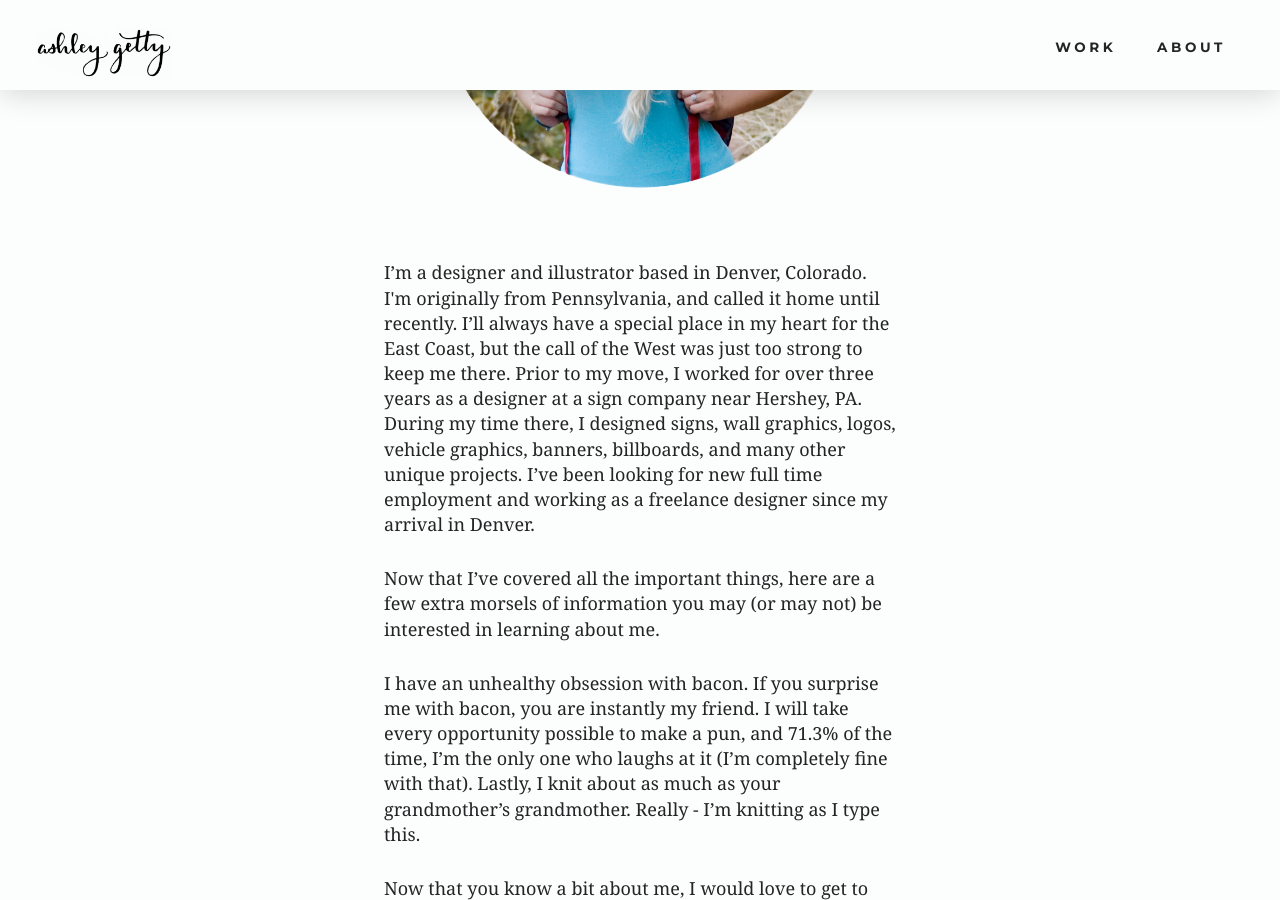
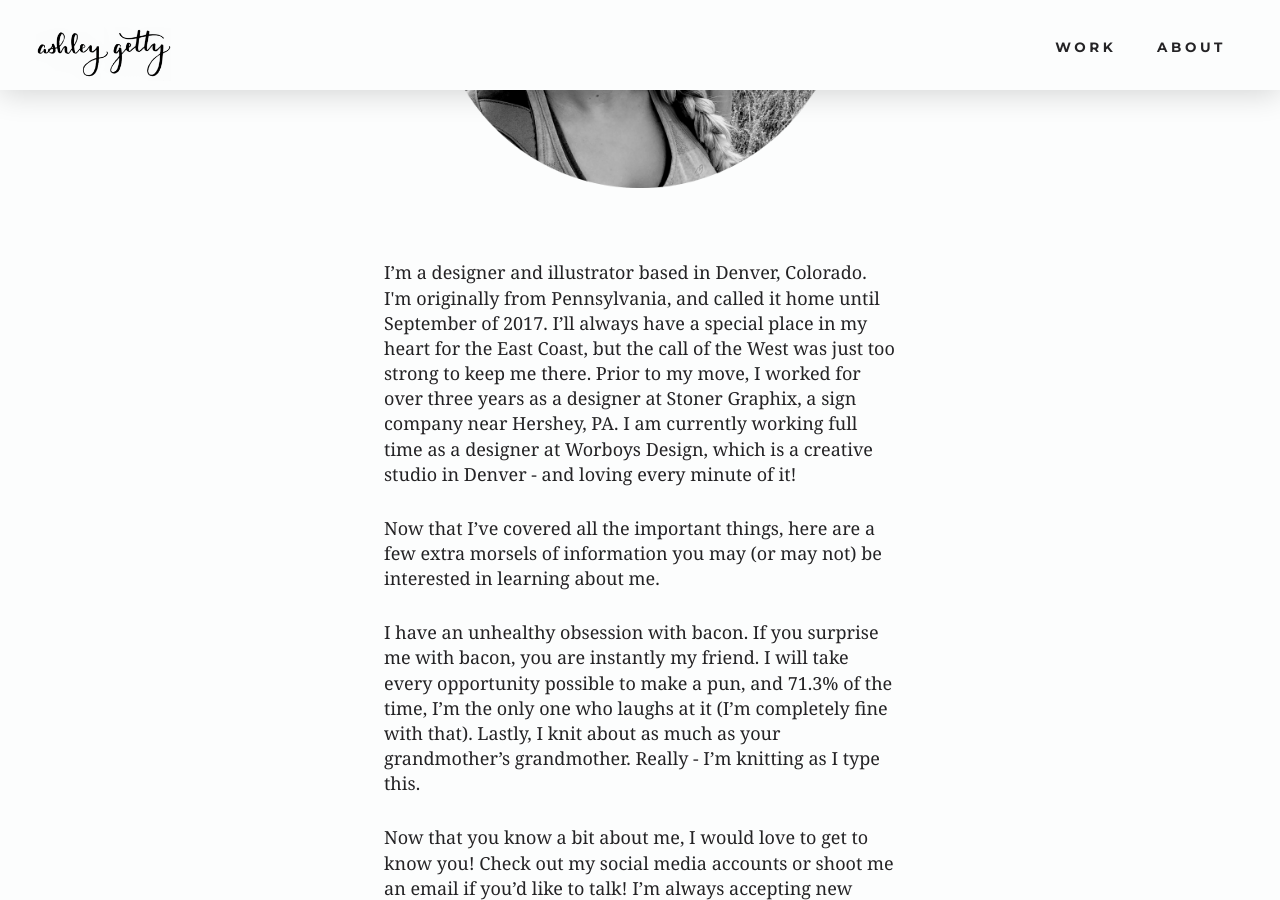
Before and after one commit to alexgetty/ashleygetty, a Jekyll site: the page built from about/index.html, in a window 1280 px wide and 900 px high, scrolled down 503 px. Built offline with Jekyll 4.4.1, drawn with Linux system fonts in a browser that asks for light colours.

Commit message:
Updated about page and photo

```diff
--- a/about/index.html
+++ b/about/index.html
@@ -8,7 +8,7 @@ keywords: Designer, Portfolio
     <h1>Hello there!</h1>
     <img src="{{site.url}}/img/about.png" alt="Ashley Getty" />
     <section>
-        <p>I’m a designer and illustrator based in Denver, Colorado. I'm originally from Pennsylvania, and called it home until recently. I’ll always have a special place in my heart for the East Coast, but the call of the West was just too strong to keep me there. Prior to my move, I worked for over three years as a designer at a sign company near Hershey, PA. During my time there, I designed signs, wall graphics, logos, vehicle graphics, banners, billboards, and many other unique projects. I’ve been looking for new full time employment and working as a freelance designer since my arrival in Denver.</p>
+        <p>I’m a designer and illustrator based in Denver, Colorado. I'm originally from Pennsylvania, and called it home until September of 2017. I’ll always have a special place in my heart for the East Coast, but the call of the West was just too strong to keep me there. Prior to my move, I worked for over three years as a designer at Stoner Graphix, a sign company near Hershey, PA. I am currently working full time as a designer at Worboys Design, which is a creative studio in Denver - and loving every minute of it!</p>
         <p>Now that I’ve covered all the important things, here are a few extra morsels of information you may (or may not) be interested in learning about me.</p>
         <p>I have an unhealthy obsession with bacon. If you surprise me with bacon, you are instantly my friend. I will take every opportunity possible to make a pun, and 71.3% of the time, I’m the only one who laughs at it (I’m completely fine with that). Lastly, I knit about as much as your grandmother’s grandmother. Really - I’m knitting as I type this.</p>
         <p>Now that you know a bit about me, I would love to get to know you! Check out my social media accounts or shoot me an email if you’d like to talk! I’m always accepting new work, and of course, free bacon.</p>
```
Also changed, not shown: img/about.png, 15 other files.
